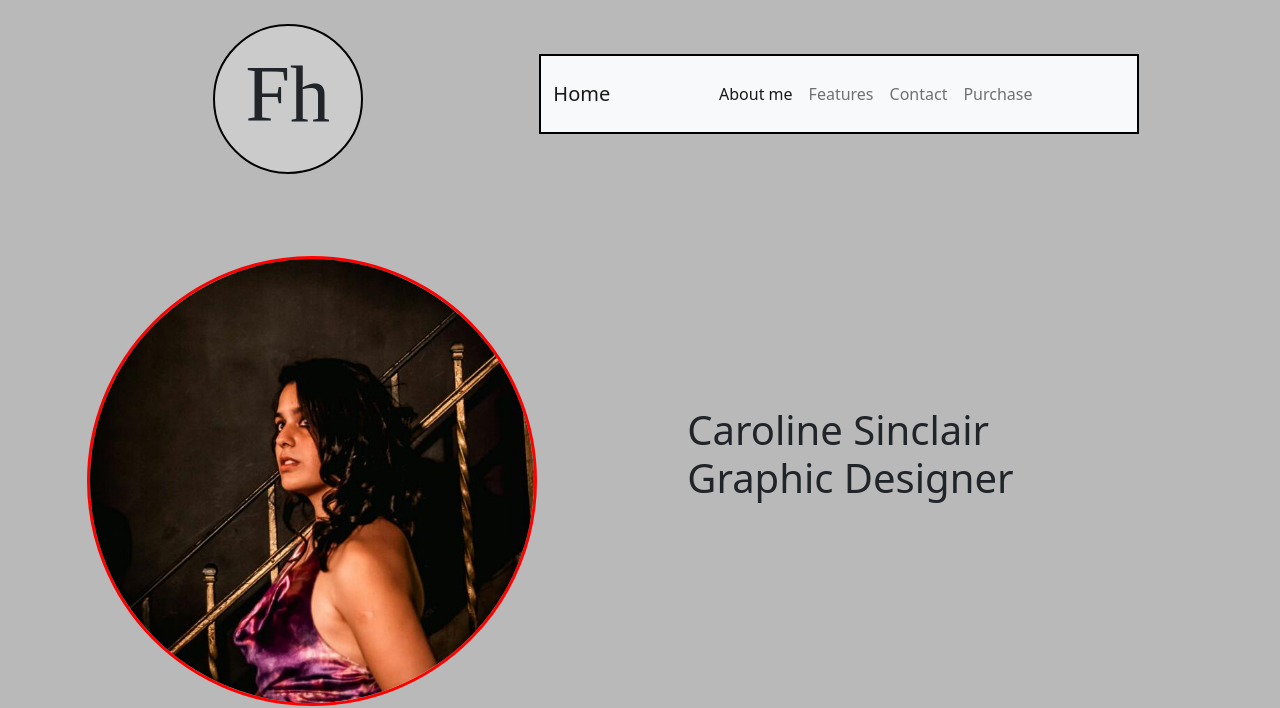
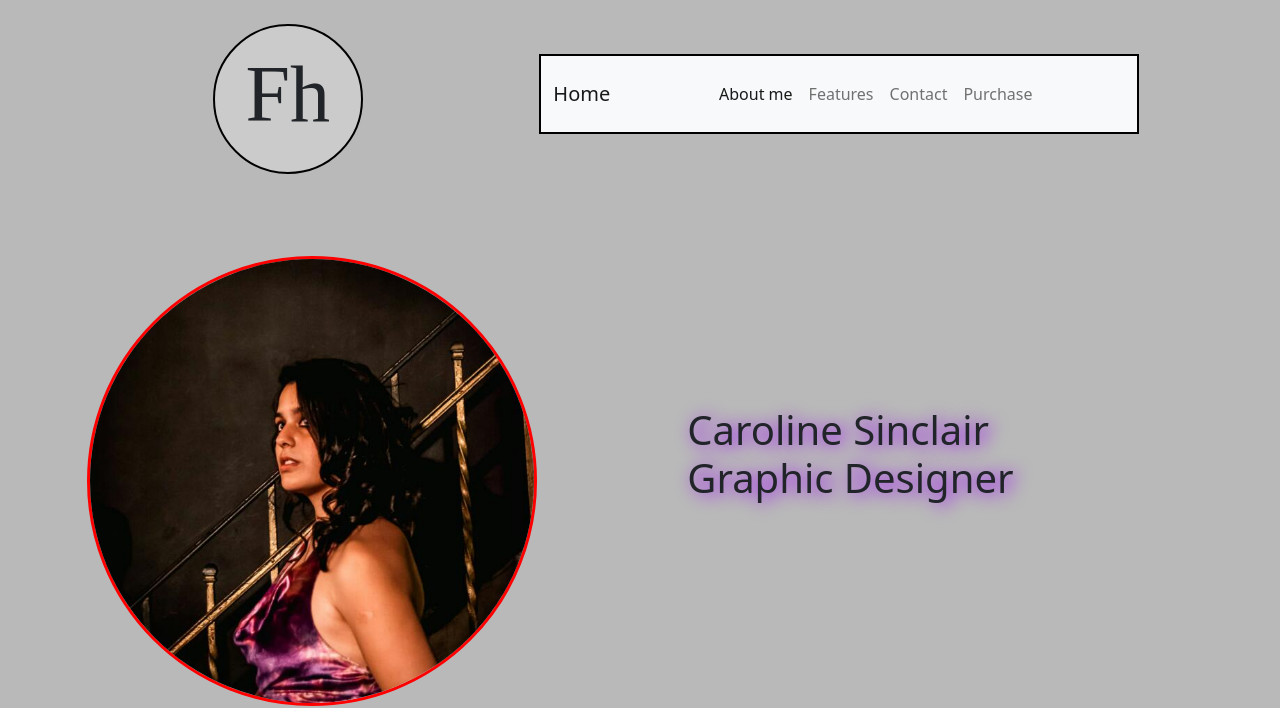
Before and after one commit to LautaroFernandez44/segundaentregafinal, a plain HTML site: page index.html in a window 1280 px wide. Shown: the top 708 px of the page. Drawn offline with nearby package versions, Linux system fonts and the light colour scheme; a web font is replaced by a local one.

Commit message:
preparadoparaentregar

```diff
--- a/assets/css/style.css
+++ b/assets/css/style.css
@@ -18,6 +18,7 @@ h1{
     border-radius: 50%;
     padding: 20px;
     border: solid 2.5px #000;
+
 }
 
 .navbar{
@@ -44,7 +45,7 @@ h1{
     position: relative;
     font-size: 40px;
     width: fit-content;
-
+    text-shadow: 4px 2px 17px #9F00FF;
 }
 
 .footer{
@@ -59,6 +60,8 @@ h1{
     font-size: 18px;
     color: #Ffffff;
 }
+
+
 
 
 .imagenwhatsapp{
```
